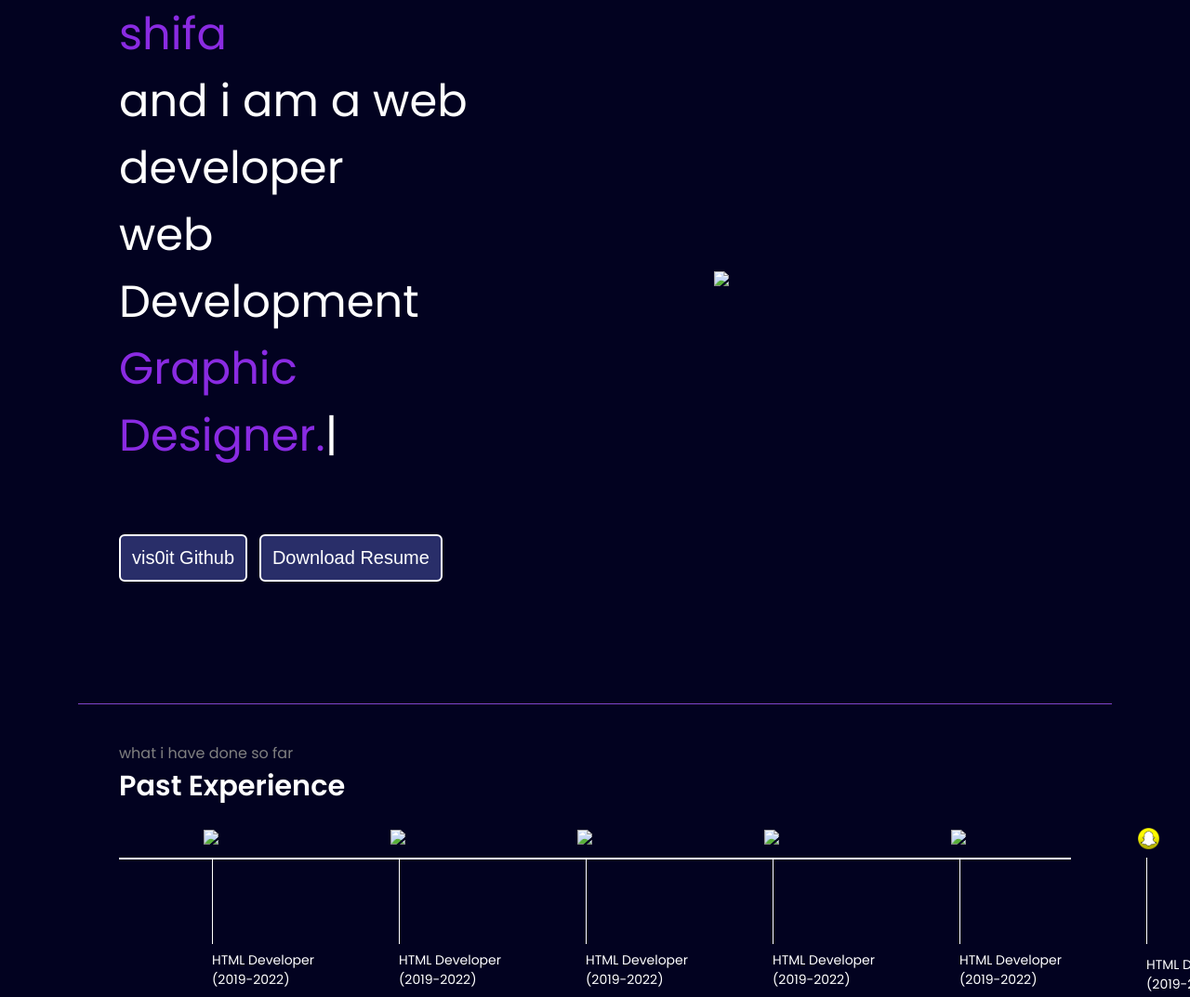
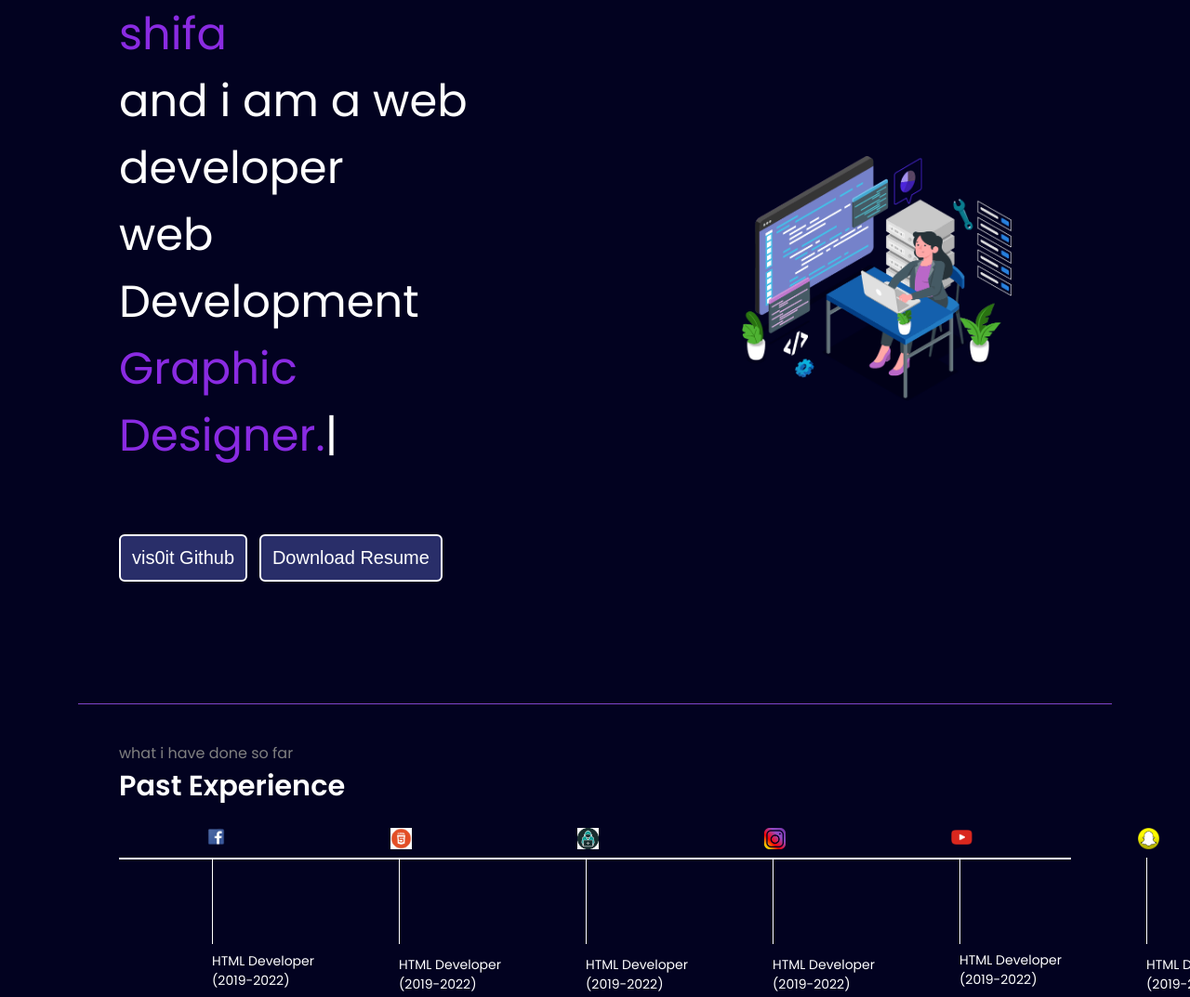
Before and after one commit to ZiyanaazT/first, a plain HTML site: page index.html in a window 1280 px wide. Shown: the part 231-1304 px from the top of the page at 93% size. Drawn offline with nearby package versions, Linux system fonts and the light colour scheme.

Commit message:
Update index.html

```diff
--- a/index.html
+++ b/index.html
@@ -211,7 +211,7 @@
                 </div>
             </div>
             <div class="rightsection">
-                <img src="photos/2.png">
+                <img src="./2.png">
         </div>
        </section>
        <hr>
@@ -220,7 +220,7 @@
                 <h1>Past Experience</h1>
                 <div class="box">
                     <div class="vertical">
-                        <img class="image-top" src="photos/6.png">
+                        <img class="image-top" src="./6.png">
                         <div class="vertical-title">
                             HTML Developer (2019-2022)
                         </div>
@@ -231,7 +231,7 @@
                         </div>
                     </div>
                     <div class="vertical">
-                        <img class="image-top" src="photos/4.jpeg">
+                        <img class="image-top" src="./4.jpeg">
                         <div class="vertical-title">
                             HTML Developer (2019-2022)
                         </div>
@@ -242,7 +242,7 @@
                         </div>
                     </div>
                     <div class="vertical">
-                        <img class="image-top" src="photos/5.jpeg">
+                        <img class="image-top" src="./5.jpeg">
                         <div class="vertical-title">
                             HTML Developer (2019-2022)
                         </div>
@@ -253,7 +253,7 @@
                         </div>
                     </div>
                     <div class="vertical">
-                        <img class="image-top" src="photos/3.png">
+                        <img class="image-top" src="./3.png">
                         <div class="vertical-title">
                             HTML Developer (2019-2022)
                         </div>
@@ -264,7 +264,7 @@
                         </div>
                     </div>
                     <div class="vertical">
-                        <img class="image-top" src="photos/1.png">
+                        <img class="image-top" src="./1.png">
                         <div class="vertical-title">
                             HTML Developer (2019-2022)
                         </div>
```
